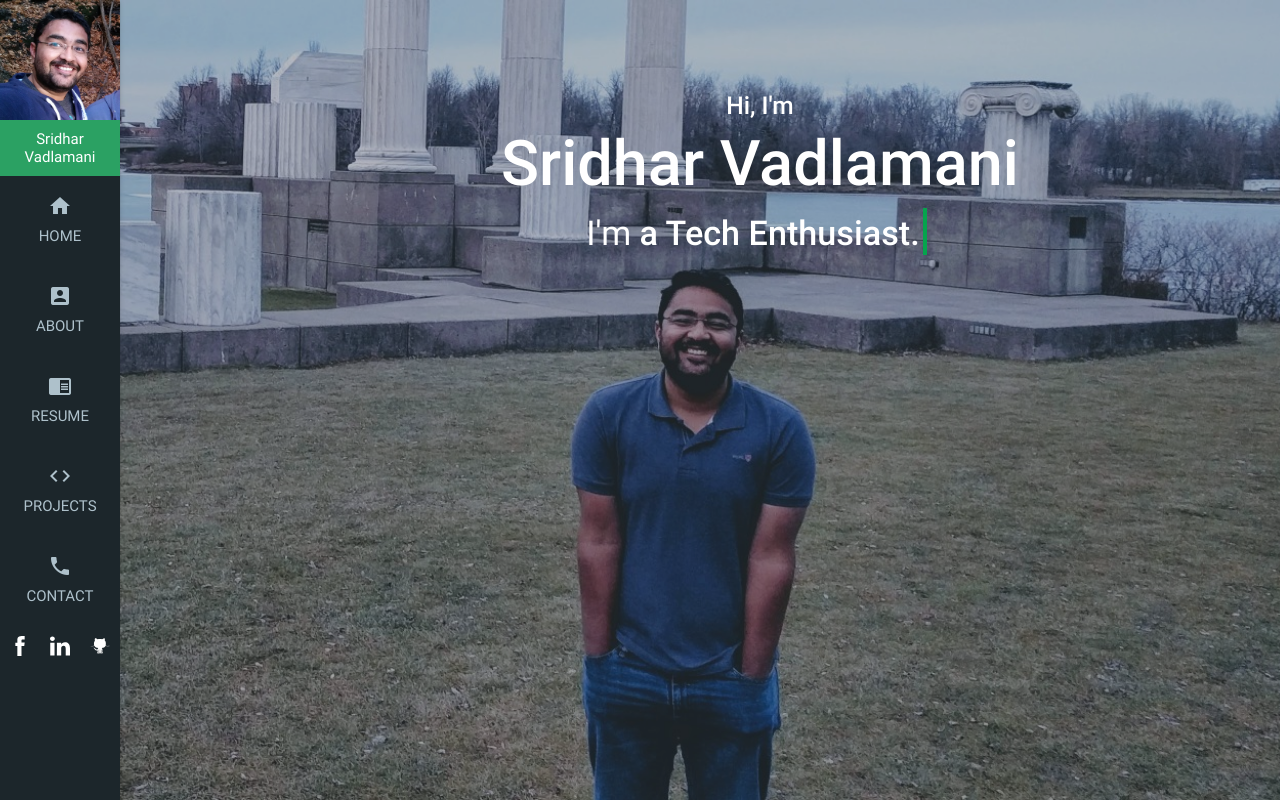
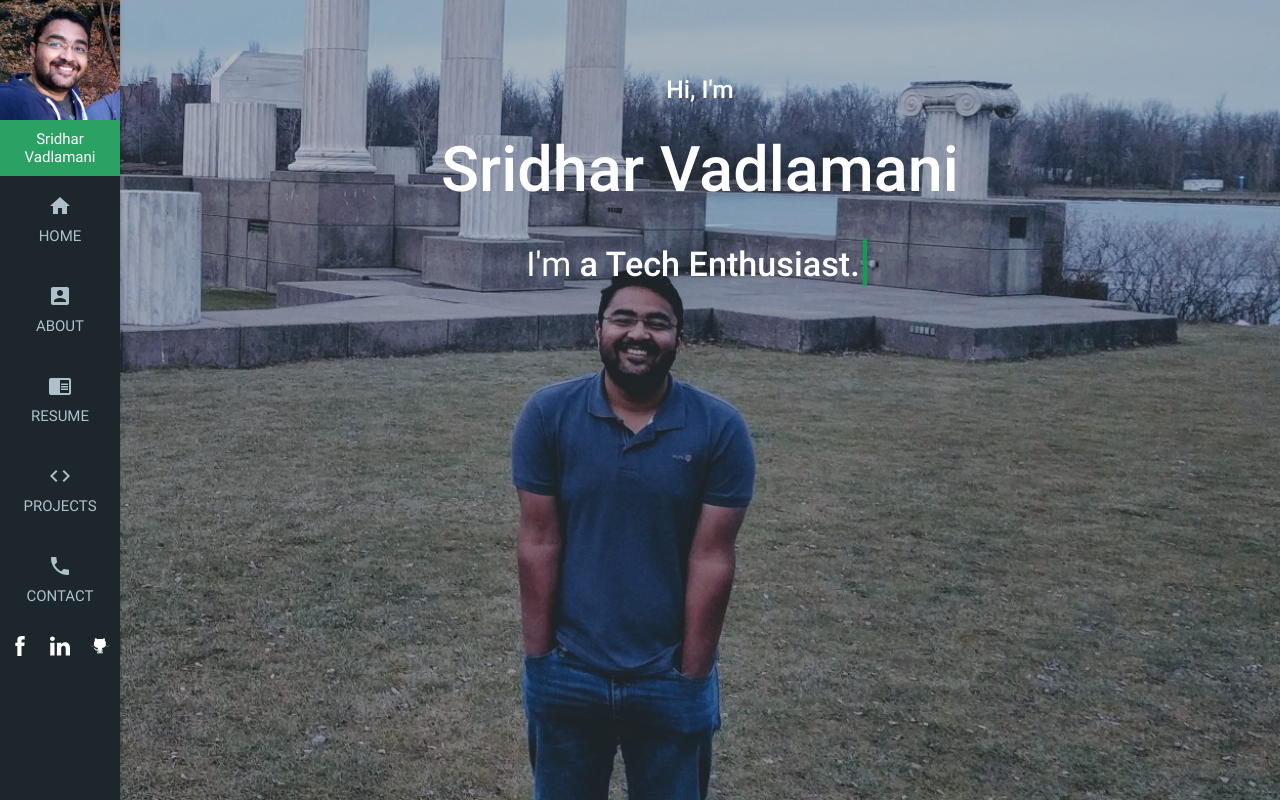
Before and after one commit to sridoodla/doodle, a Django app: template home/templates/home/index.html in a window 1280 px wide. Run offline with Django 3.2, Linux system fonts and the light colour scheme; the template is opened without the code that fills it, so the values that code supplies are empty; style sheets or scripts are compiled from the project's sources; some libraries are stand-ins or nearby versions.

Commit message:
Improved CSS for Index
Also changed HTML a bit.

```diff
--- a/home/static/home/index.css
+++ b/home/static/home/index.css
@@ -1,30 +1,15 @@
-.cover {
+body {
   background: url("assets/images/cover.jpg") no-repeat center;
-  background-size: cover;
-  width: 100%;
-  height: 100%;
-  overflow: hidden;
-  z-index: -1; }
+  background-size: cover; }
 
 .overlay {
   width: 100%;
   height: 100%;
-  z-index: 2;
+  z-index: -1;
   background-color: #2E363A;
   position: fixed;
   top: 0;
   opacity: 0.3; }
-
-.header {
-  z-index: 3;
-  position: fixed;
-  top: 10%;
-  width: 100%; }
-  .header h1, .header h4 {
-    margin: 0; }
-
-nav {
-  height: 0; }
 
 @keyframes blink {
   0% {
@@ -56,8 +41,4 @@ nav {
 .selectedText {
   display: none; }
 
-@media only screen and (max-width: 992px) {
-  .overlay {
-    display: none; } }
-
 /*# sourceMappingURL=index.css.map */
--- a/home/static/home/index.scss
+++ b/home/static/home/index.scss
@@ -1,40 +1,19 @@
-.cover {
+body {
   background: url('assets/images/cover.jpg') no-repeat center;
   background-size: cover;
-  width: 100%;
-  height: 100%;
-  overflow: hidden;
-  z-index: -1;
-
 }
 
 .overlay {
 
   width: 100%;
   height: 100%;
-  z-index: 2;
+  z-index: -1;
   background-color: #2E363A;
   position: fixed;
   top: 0;
   opacity: 0.3;
 
 }
-
-.header {
-  z-index: 3;
-  position: fixed;
-  top: 10%;
-  width: 100%;
-
-  h1,h4{
-    margin: 0;
-  }
-}
-
-nav {
-  height: 0;
-}
-
 
 @keyframes blink {
   0% { opacity: 1.0; }
@@ -67,10 +46,3 @@ nav {
 .selectedText {
   display: none;
 }
-
-@media only screen and (max-width: 992px) {
-
-  .overlay{
-    display: none;
-  }
-}
--- a/home/templates/home/index.html
+++ b/home/templates/home/index.html
@@ -8,13 +8,17 @@
 
 {% block content %}
 
-    <div class="cover"></div>
     <div class="overlay"></div>
-    <div class="header white-text center-align">
-        <h5><strong>Hi, I'm</strong></h5>
-        <h1><strong>Sridhar Vadlamani</strong></h1>
-        <h4>I'm <strong id="typist" data-typist="a Tech Enthusiast.,a Web Developer.,a Music Lover.,a Guitarist.,a Geek.">a Geek.</strong>
-        </h4>
+
+    <div class="container">
+        <div class="row">
+            <div class="col s12 white-text center-align">
+                <h5><strong>Hi, I'm</strong></h5>
+                <h1><strong>Sridhar Vadlamani</strong></h1>
+                <h4>I'm <strong id="typist" data-typist="a Tech Enthusiast.,a Web Developer.,a Music Lover.,a Guitarist.,a Geek.">a Geek.</strong>
+                </h4>
+            </div>
+        </div>
     </div>
 {% endblock %}
 
```
Also changed, not shown: 1 other file.
